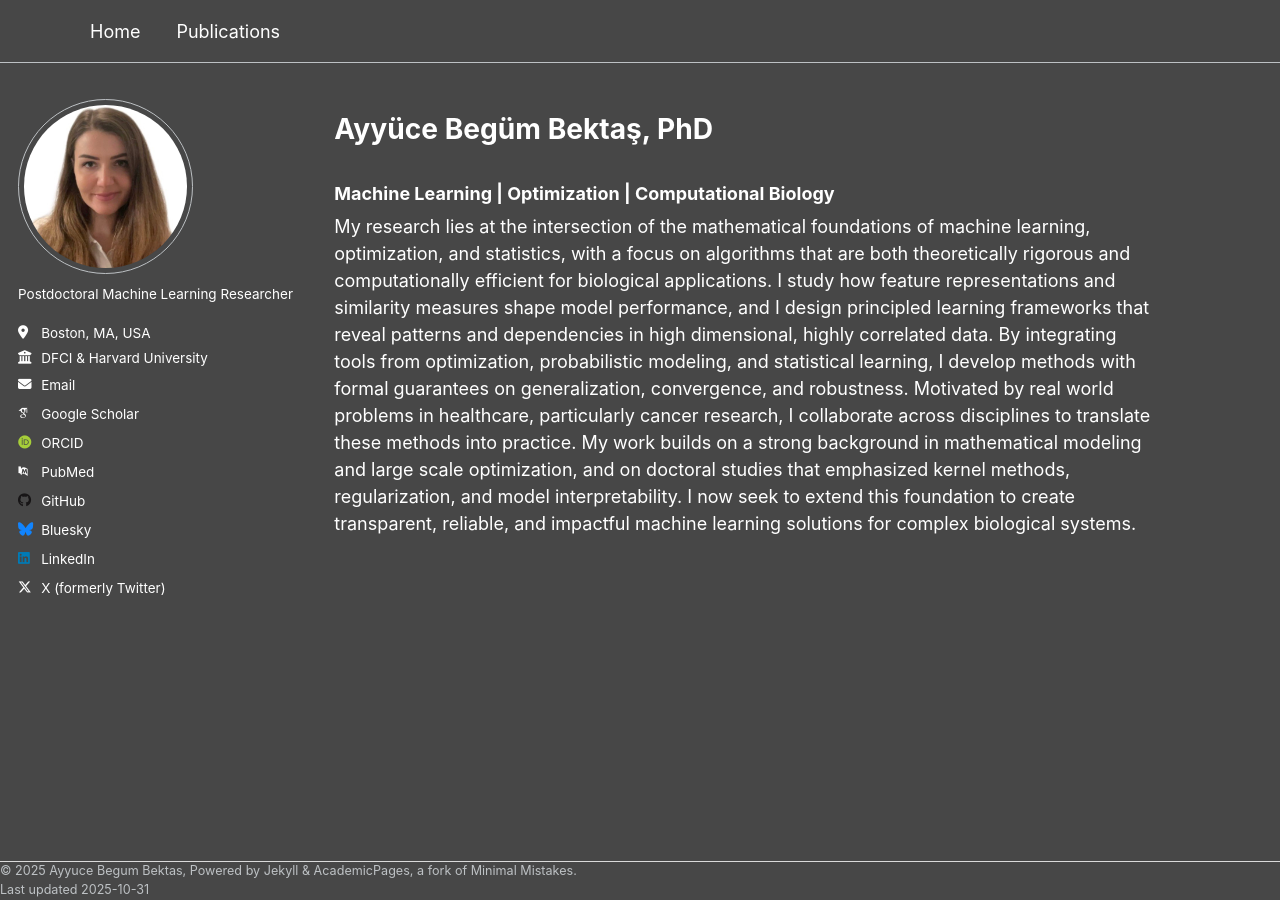
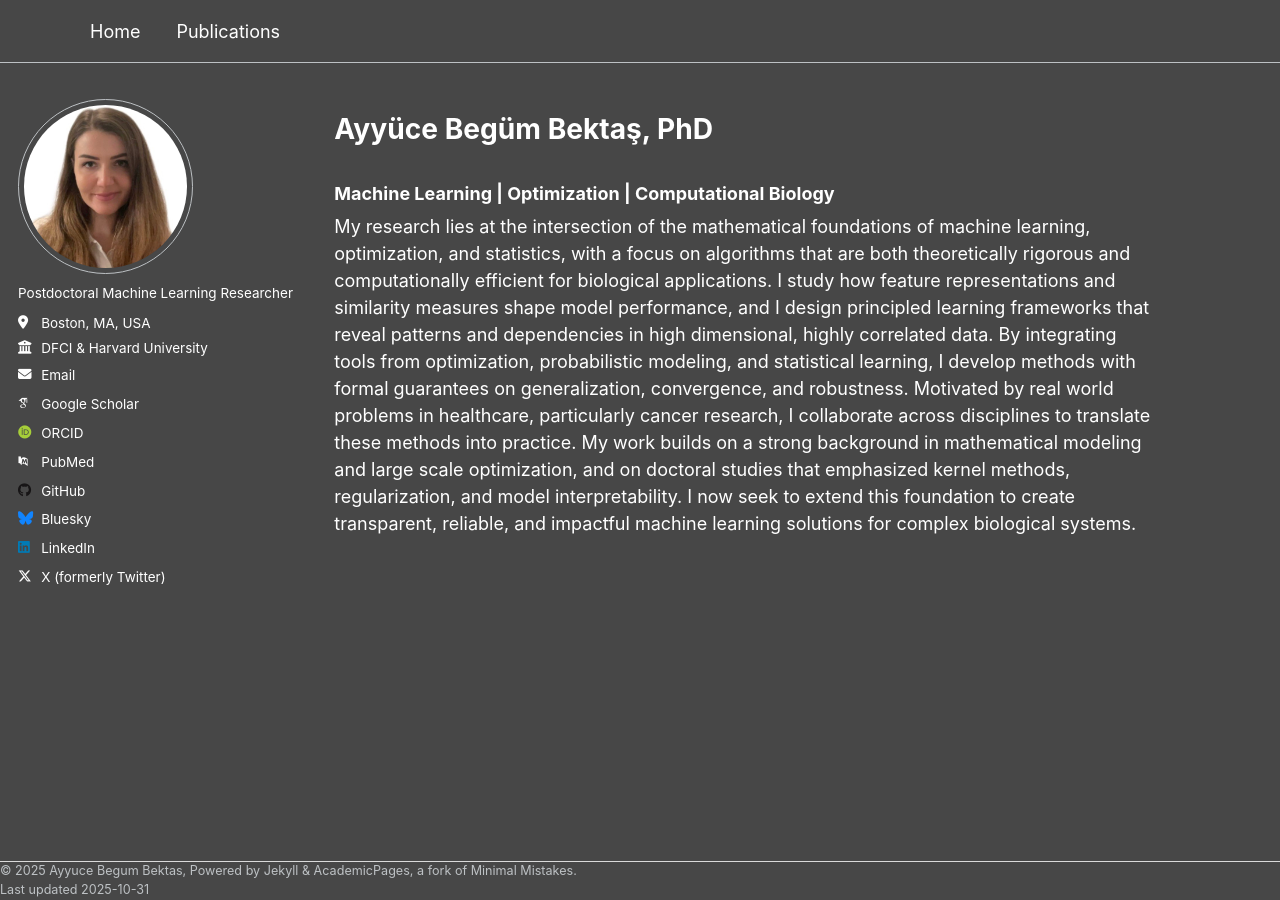
Before and after one commit to begumbektas/profile, a Jekyll site: the page built from _pages/about.md, in a window 1280 px wide. Built offline with Jekyll 4.4.1, drawn with Linux system fonts in a browser that asks for light colours; some web fonts are replaced; a script that is not in the unit is left out.

Commit message:
Update custom.css

```diff
--- a/assets/css/custom.css
+++ b/assets/css/custom.css
@@ -1,9 +1,9 @@
 /* =========================================
-   Sidebar fixes: show info, no Follow button,
-   nice wrapping, no icon clipping on desktop
+   AcademicPages / Minimal Mistakes overrides
+   for sidebar (author box)
    ========================================= */
 
-/* 1) Always show the author info list */
+/* 1) Always show the author info list (location, employer, links) */
 .author__urls-wrapper .author__urls {
   display: block !important;
   visibility: visible !important;
@@ -11,18 +11,28 @@
   max-height: none !important;
 }
 
-/* 2) Hide Follow button everywhere (you removed it, this is just insurance) */
+/* 2) Hide the Follow button everywhere (you already removed it, this is guard) */
 .author__urls-wrapper .btn {
   display: none !important;
 }
 
-/* 3) Base style for sidebar list items (desktop / wide) */
+/* 3) Bio: let it wrap nicely, no line breaks needed */
+.author__content .author__bio {
+  white-space: normal !important;
+  word-break: break-word;
+  line-height: 1.4;
+  display: block;
+  margin-bottom: 0.6rem;
+  text-align: left;
+}
+
+/* 4) Base style for sidebar list items (desktop / wide screens) */
 .author__urls li {
   white-space: normal !important;
   word-break: break-word;
   line-height: 1.35;
   text-indent: 0;     /* no negative indent on desktop */
-  padding-left: 0;    /* let icon sit in normal flow */
+  padding-left: 0;
 }
 
 .author__urls li i {
@@ -31,7 +41,7 @@
   margin-right: 0.35rem;
 }
 
-/* 4) On narrower screens, indent wrapped lines so they align under text */
+/* 5) On narrower screens, indent wrapped lines so they align under text, not icon */
 @media (max-width: 1100px) {
   .author__urls li {
     text-indent: -1.3em;
@@ -39,7 +49,7 @@
   }
 }
 
-/* 5) Make sure the whole wrapper is visible on mobile */
+/* 6) Make sure the wrapper is visible on mobile, too */
 @media (max-width: 768px) {
   .author__urls-wrapper {
     display: block !important;
@@ -48,3 +58,14 @@
     padding-bottom: 1rem;
   }
 }
+
+/* 7) (Optional) Slightly widen sidebar on medium screens
+      Uncomment if sidebar still feels cramped
+ */
+/*
+@media (min-width: 1024px) {
+  .sidebar {
+    flex: 0 0 320px;
+  }
+}
+*/
```
